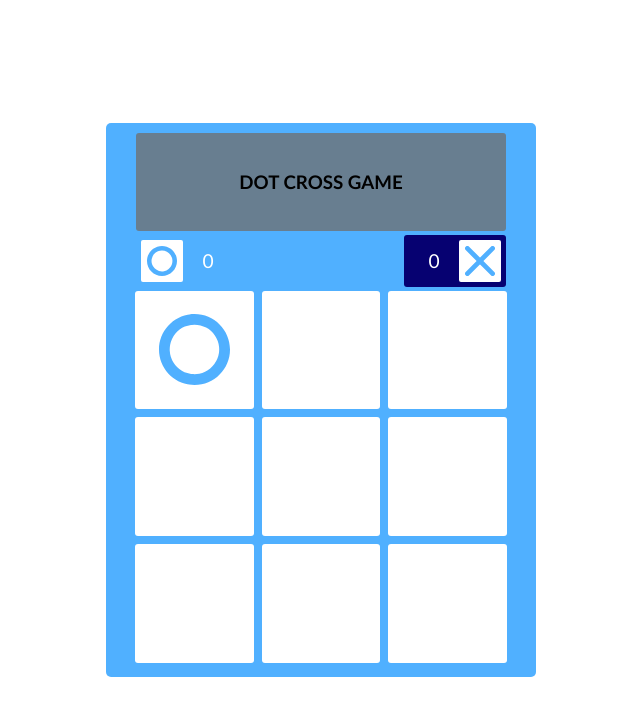
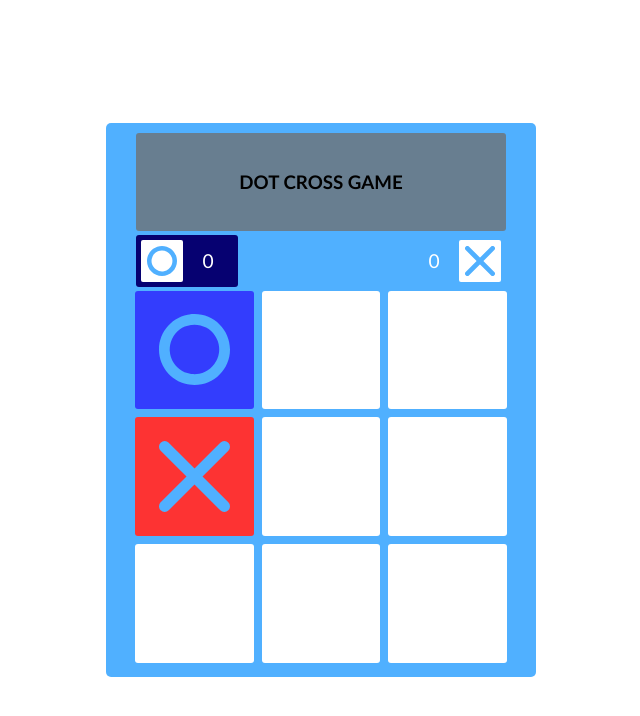
Before and after one commit to waqas-ahmd/tic-tac-toe-singlePlayer, a plain HTML site: page public/index.html in a window 1280 px wide. Both pictures are taken after a click on the element 513 px from the left and 349 px from the top of the page. Shown: the whole page, without its empty margins (319-959 px from the left). Drawn offline with Linux system fonts and the light colour scheme.

Commit message:
few changes

```diff
--- a/public/index.js
+++ b/public/index.js
@@ -1,5 +1,9 @@
-const dot = { image: "url(images/dot.svg)", title: "dot" };
-const cross = { image: "url(images/cross.svg)", title: "cross" };
+const dot = { image: "url(images/dot.svg)", title: "dot", color: "#333dfd" };
+const cross = {
+  image: "url(images/cross.svg)",
+  title: "cross",
+  color: "#fd3333",
+};
 const COLOR1 = "transparent";
 const COLOR2 = "#060171";
 
@@ -40,15 +44,27 @@ boxes.forEach((box, index) => {
 restartBtn.addEventListener("click", startNewGame);
 
 function handleBoxClick(index) {
-  var { image, title } = isPlayer1 ? dot : cross;
+  var { image, title, color } = isPlayer1 ? dot : cross;
   dotPlayer.style.backgroundColor = isPlayer1 ? COLOR1 : COLOR2;
   crossPlayer.style.backgroundColor = isPlayer1 ? COLOR2 : COLOR1;
   if (boxes[index].checkType === null) {
     boxes[index].style.backgroundImage = image;
+    boxes[index].style.backgroundColor = color;
     boxes[index].checkType = title;
     isPlayer1 = !isPlayer1;
     boxesChecked += 1;
-    setTimeout(checkGameProgress, 10);
+    checkGameProgress();
+  }
+  if (!isPlayer1 && boxesChecked < 9 && !gameOver) {
+    let emptyBoxes = [];
+    boxes.forEach((box, key) => {
+      if (box.checkType === null) {
+        emptyBoxes.push(key);
+      }
+    });
+
+    let randomIndex = emptyBoxes[Math.floor(Math.random() * emptyBoxes.length)];
+    handleBoxClick(randomIndex);
   }
 }
 
@@ -80,9 +96,7 @@ function handleGameEnd(winner, matchedBoxes) {
   scores[1].innerHTML = crossScore;
   showRestartButton();
   boxes.forEach((box, index) => {
-    matchedBoxes.includes(index)
-      ? (box.style.backgroundColor = "#441d52")
-      : null;
+    matchedBoxes.includes(index) ? box.classList.add("winnerBoxes") : null;
   });
   resultBox.innerHTML = `${winner} Wins`;
   gameOver = true;
@@ -106,6 +120,7 @@ function startNewGame() {
     box.checkType = null;
     box.style.backgroundImage = "none";
     box.style.backgroundColor = "white";
+    box.classList.remove("winnerBoxes");
   });
 }
 
--- a/public/style.css
+++ b/public/style.css
@@ -70,7 +70,7 @@
   background-size: 60%;
   background-repeat: no-repeat;
   background-position: center;
-  transition: all 0.4s ease-out;
+  transition: all 0.2s ease;
 }
 
 .restartContainer {
@@ -144,3 +144,10 @@
   text-align: center;
   color: white;
 }
+
+.winnerBoxes {
+  transition-duration: 0.5s;
+  /* background-color: rgb(255, 158, 31) !important; */
+  transform: scale(0.8) rotateZ(90deg);
+  border-radius: 10px;
+}
```
Also changed, not shown: 1 other file.
